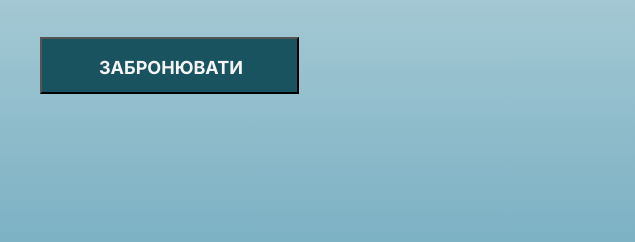
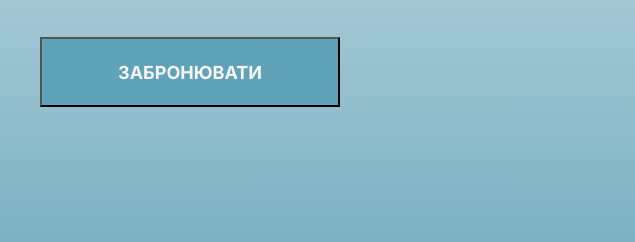
Before and after one commit to DumkaTaras/marengo, a plain HTML site: page index.html in a window 1280 px wide. In both pictures the pointer is over the button 169 px from the left and 623 px from the top of the page. Shown: the part 558-800 px from the top of the page, 0-635 px from the left. Drawn offline with Linux system fonts and the light colour scheme.

Commit message:
Update style.css

```diff
--- a/style.css
+++ b/style.css
@@ -176,7 +176,16 @@ a {
 .button {
     width: 258.72px;
     height: 57.03px;
-    background-color: var(--btn-color)
+    background-color: var(--btn-color);
+    transition: all 500ms linear;
+}
+
+.button:hover {
+    background-color: #60A2B8;
+    transform: rotateY(180deg);
+    transform: rotateX(360deg);
+    width: 300px;
+    height: 70px;
 }
 
 .modal {
```
